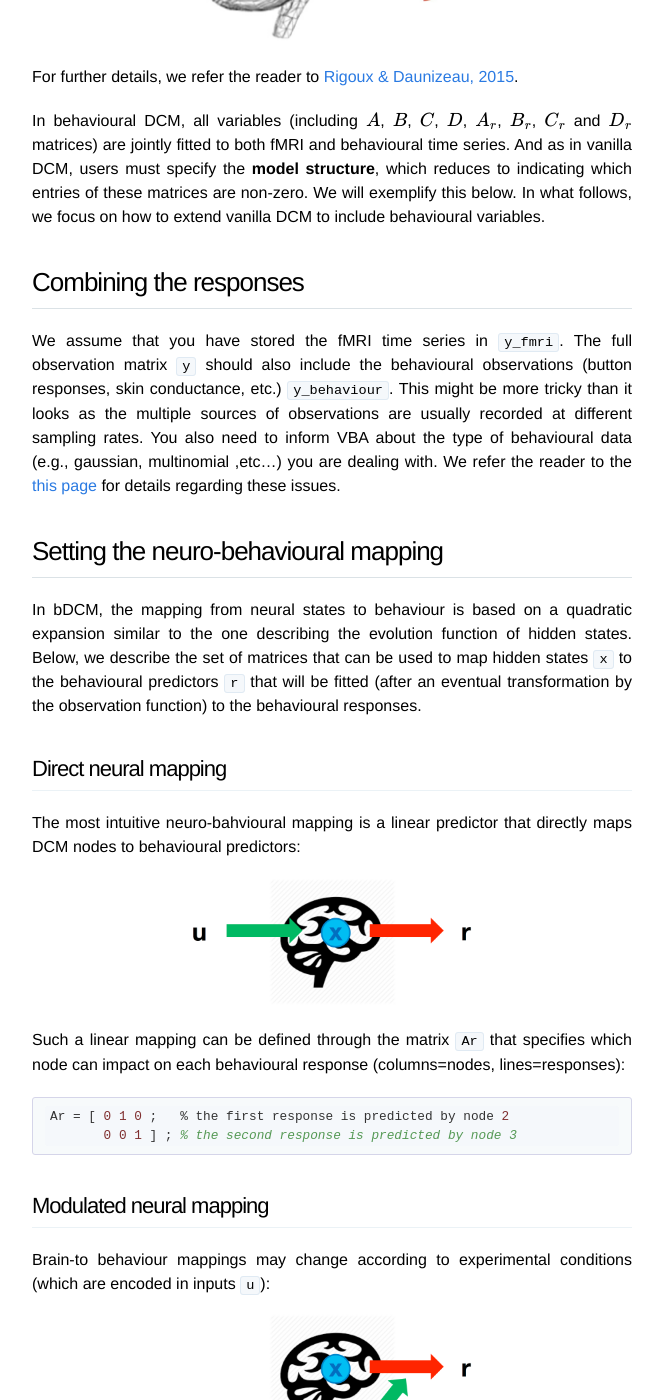
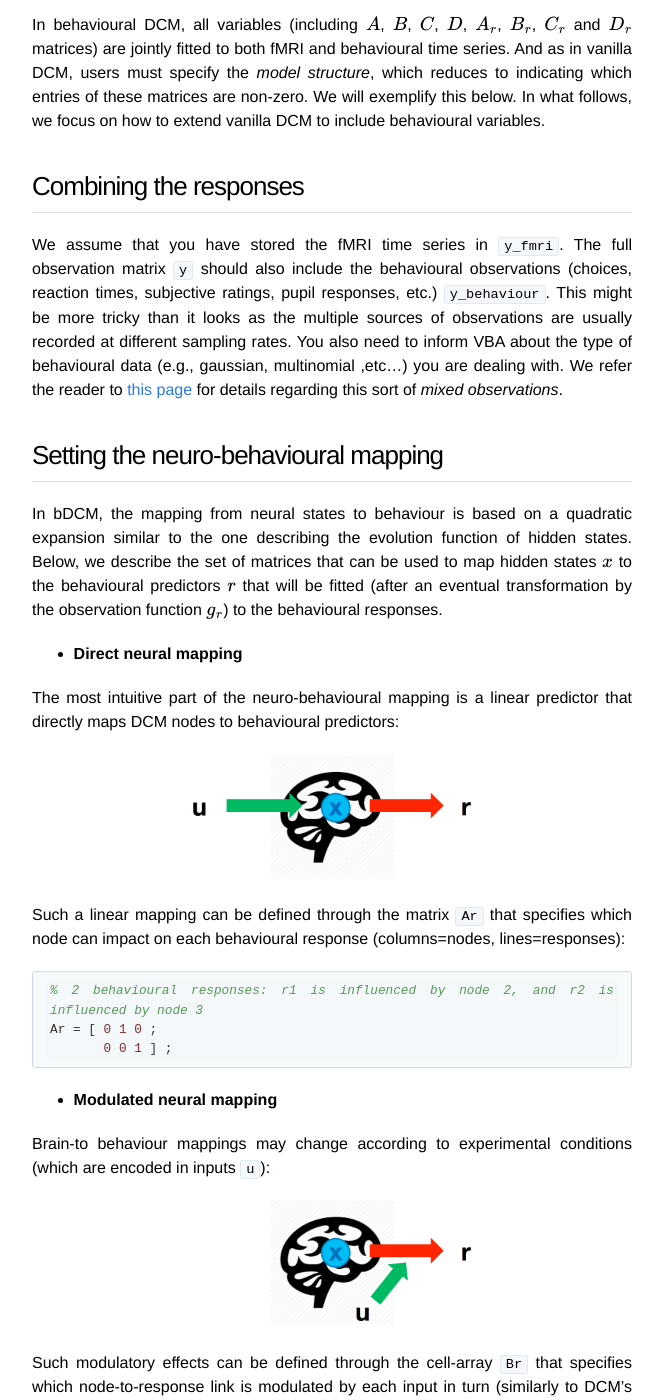
Before and after one commit to MBB-team/VBA-toolbox, a Jekyll site: the page built from _wiki/behavioural-DCM.md, in a window 1280 px wide and 1400 px high, scrolled down 2454 px. Shown: the whole window, without its empty margins (308-971 px from the left). Built offline with Jekyll 4.4.1, drawn with Linux system fonts in a browser that asks for light colours; nearby versions of some CDN libraries; formulas are drawn with MathJax 3; some of the changed text lies outside the part shown.

Commit message:
Update behavioural-DCM.md

````diff
--- a/_wiki/behavioural-DCM.md
+++ b/_wiki/behavioural-DCM.md
@@ -30,7 +30,7 @@
 
 $$\frac{dr}{dt}= A_r x + \sum_i u_i B_r^{(i)}x + C_ru + \sum_j x_j D_r^{(j)}x - \alpha r$$
 
-where $$A_r$$, $$B_r$$, $$C_r$$ and $$D_r$$ matrices define the so-called "neuro-behavioural mapping" (see below). Note that the behavioural predictor variable $$r$$ actually controls the first-order moment of observed behavioural outcomes, i.e.:
+where $$A_r$$, $$B_r$$, $$C_r$$ and $$D_r$$ matrices define the so-called "*neuro-behavioural mapping*" (see below). Note that the behavioural predictor variable $$r$$ actually controls the first-order moment of observed behavioural outcomes, i.e.:
 
 $$E[y_{behaviour}] = g_r(r)$$
 
@@ -40,31 +40,32 @@
 
 For further details, we refer the reader to [Rigoux & Daunizeau, 2015](http://www.sciencedirect.com/science/article/pii/S1053811915004231){:target="_blank"}.
 
-In behavioural DCM, all variables (including $$A$$, $$B$$, $$C$$, $$D$$, $$A_r$$, $$B_r$$, $$C_r$$ and $$D_r$$ matrices) are jointly fitted to both fMRI and behavioural time series. And as in vanilla DCM, users must specify the **model structure**, which reduces to indicating which entries of these matrices are non-zero. We will exemplify this below. In what follows, we focus on how to extend vanilla DCM to include behavioural variables.
+In behavioural DCM, all variables (including $$A$$, $$B$$, $$C$$, $$D$$, $$A_r$$, $$B_r$$, $$C_r$$ and $$D_r$$ matrices) are jointly fitted to both fMRI and behavioural time series. And as in vanilla DCM, users must specify the *model structure*, which reduces to indicating which entries of these matrices are non-zero. We will exemplify this below. In what follows, we focus on how to extend vanilla DCM to include behavioural variables.
 
 
 ## Combining the responses
 
-We assume that you have stored the fMRI time series in ```y_fmri```. The full observation matrix ```y``` should also include the behavioural observations (button responses, skin conductance, etc.) ```y_behaviour```. This might be more tricky than it looks as the multiple sources of observations are usually recorded at different sampling rates. You also need to inform VBA about the type of behavioural data (e.g., gaussian, multinomial ,etc...) you are dealing with. We refer the reader to the [this page]({{ site.baseurl }}/wiki/Multisources) for details regarding these issues.
+We assume that you have stored the fMRI time series in ```y_fmri```. The full observation matrix ```y``` should also include the behavioural observations (choices, reaction times, subjective ratings, pupil responses, etc.) ```y_behaviour```. This might be more tricky than it looks as the multiple sources of observations are usually recorded at different sampling rates. You also need to inform VBA about the type of behavioural data (e.g., gaussian, multinomial ,etc...) you are dealing with. We refer the reader to [this page]({{ site.baseurl }}/wiki/Multisources) for details regarding this sort of *mixed observations*.
 
 ## Setting the neuro-behavioural mapping
 
-In bDCM, the mapping from neural states to behaviour is based on a quadratic expansion similar to the one describing the evolution function of hidden states. Below, we describe the set of matrices that can be used to map hidden states ```x``` to the behavioural predictors ```r``` that will be fitted (after an eventual transformation by the observation function) to the behavioural responses.
+In bDCM, the mapping from neural states to behaviour is based on a quadratic expansion similar to the one describing the evolution function of hidden states. Below, we describe the set of matrices that can be used to map hidden states $$x$$ to the behavioural predictors $$r$$ that will be fitted (after an eventual transformation by the observation function $$g_r$$) to the behavioural responses.
 
-### Direct neural mapping
+* **Direct neural mapping**
 
-The most intuitive neuro-bahvioural mapping is a linear predictor that directly maps DCM nodes to behavioural predictors:
+The most intuitive part of the neuro-behavioural mapping is a linear predictor that directly maps DCM nodes to behavioural predictors:
 ![direct neural mapping]({{ site.baseurl  }}/images/wiki/bdcm/mapping_ha.png){:width="50%"}
 
 
 Such a linear mapping can be defined through the matrix ```Ar``` that specifies which node can impact on each behavioural response (columns=nodes, lines=responses):
 
 ```matlab
-Ar = [ 0 1 0 ;   % the first response is predicted by node 2
-       0 0 1 ] ; % the second response is predicted by node 3
+% 2 behavioural responses: r1 is influenced by node 2, and r2 is influenced by node 3
+Ar = [ 0 1 0 ;
+       0 0 1 ] ;
 ```
 
-### Modulated neural mapping
+* **Modulated neural mapping**
 
 Brain-to behaviour mappings may change according to experimental conditions (which are encoded in inputs `u`):
 ![modulated neural mapping]({{ site.baseurl }}/images/wiki/bdcm/mapping_hb.png){:width="50%"}
@@ -77,7 +78,7 @@
           0 0 0 ] ;
 ```
 
-### Direct input mapping
+* **Direct input mapping**
 
 One may also consider direct influences of inputs onto behavioural responses:
 ![cheating mapping]({{ site.baseurl }}/images/wiki/bdcm/mapping_hc.png){:width="50%"}
@@ -93,7 +94,7 @@
        0 1 ] ;
 ```
 
-### Quadratic neural mapping
+* **Quadratic neural mapping**
 
 Finally, similarly to DCM's quadratic gating effects, one may assume that brain-to behaviour mappings may be modulated by activity in other network nodes. This capture situations in which nodes interact to produce a response. Think of lesion mapping, for example. It may be that a lesion in region X alone may not produce any behavioural deficit. The same with region Y. But it may be that if both X and Y are lesioned, then a ebahviorual deficit is observed. This is the type of effect such interactions may predict:
 ![quadratic mapping]({{ site.baseurl }}/images/wiki/bdcm/mapping_hd.png){:width="50%"}
````
